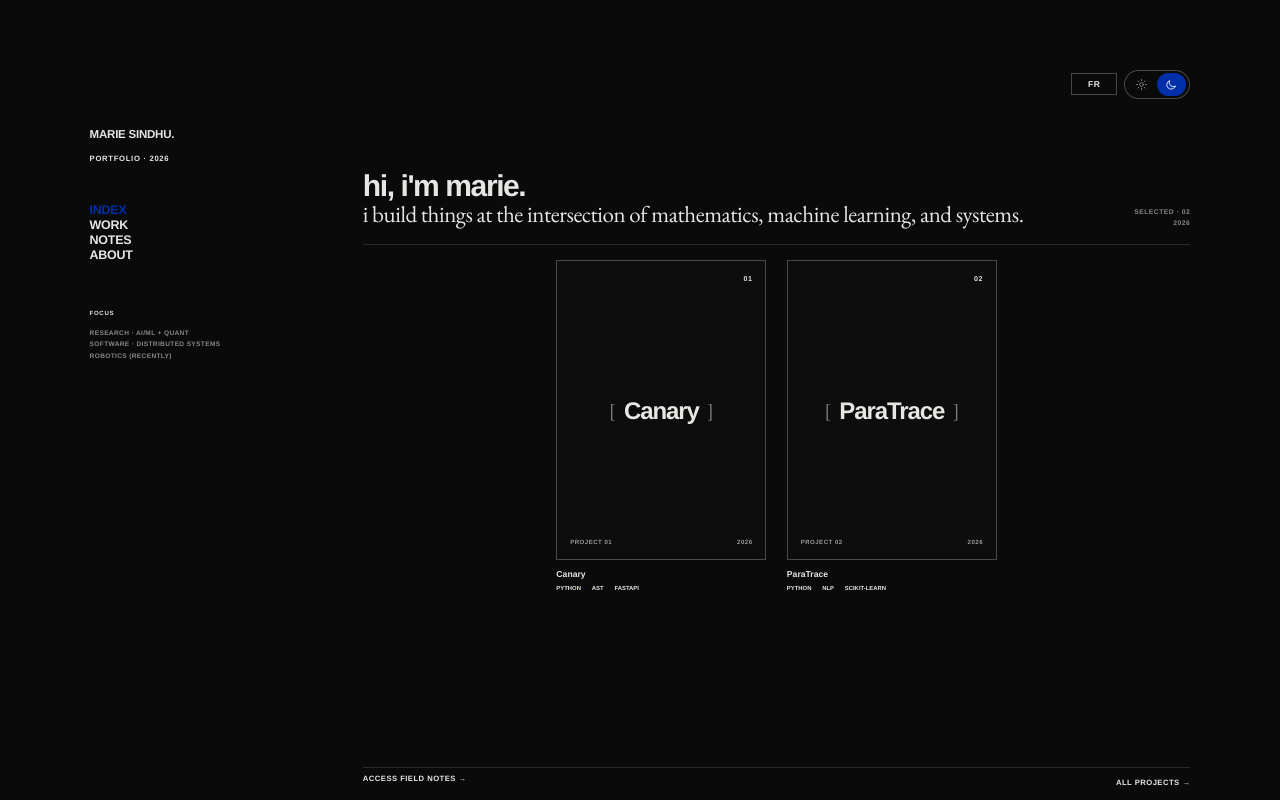
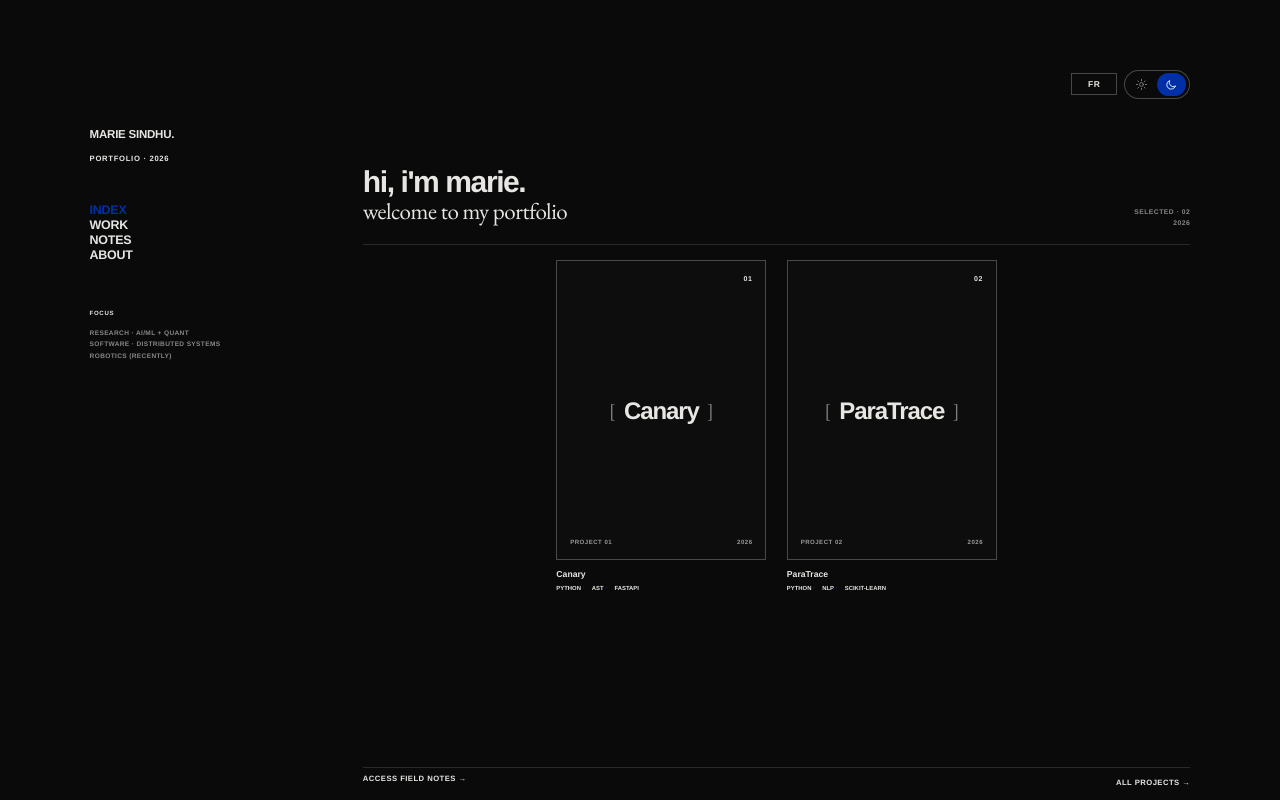
Before and after one commit to cybr-wisp/marie.dev, a Next.js app: page / in a window 1280 px wide. Built offline with nearby package versions, Linux system fonts and the light colour scheme.

Commit message:
feat: wire TypingHero into index masthead with fade-up

```diff
--- a/components/home/ProjectIndex.tsx
+++ b/components/home/ProjectIndex.tsx
@@ -1,6 +1,7 @@
 import Link from "next/link";
 
 import { projects } from "@/content/projects";
+import { TypingHero } from "@/components/home/TypingHero";
 
 export function ProjectIndex() {
   const featuredProjects = projects.slice(0, 2);
@@ -11,27 +12,9 @@ export function ProjectIndex() {
       id="work"
       aria-label="Featured projects"
     >
-      <header className="index-masthead">
+      <header className="index-masthead fade-up" style={{ animationDelay: "0.05s" }}>
         <div className="index-masthead__copy">
-          <p className="copy-en">
-            <strong>hi, i&apos;m marie.</strong>
-            <span>
-              i build things at the intersection of mathematics,{" "}
-              <span className="keep-together">
-                machine learning
-              </span>
-              , and systems.
-            </span>
-          </p>
-
-          <p className="copy-fr">
-            <strong>salut, moi c&apos;est marie.</strong>
-            <span>
-              je construis des choses à l&apos;intersection
-              des mathématiques, de l&apos;apprentissage automatique
-              et des systèmes.
-            </span>
-          </p>
+          <TypingHero />
         </div>
 
         <div className="index-masthead__meta">
@@ -40,7 +23,7 @@ export function ProjectIndex() {
         </div>
       </header>
 
-      <div className="index-exhibits">
+      <div className="index-exhibits fade-up" style={{ animationDelay: "0.3s" }}>
         {featuredProjects.map((project) => (
           <article
             className="index-exhibit"
@@ -145,7 +128,7 @@ export function ProjectIndex() {
         ))}
       </div>
 
-      <div className="field-notes-footer">
+      <div className="field-notes-footer fade-up" style={{ animationDelay: "0.5s" }}>
         <a
           href="https://github.com/cybr-wisp/marie.dev"
           target="_blank"
@@ -160,7 +143,7 @@ export function ProjectIndex() {
         </a>
       </div>
 
-      <div className="index-projects-footer">
+      <div className="index-projects-footer fade-up" style={{ animationDelay: "0.5s" }}>
         <Link href="/projects">
           <span className="copy-en">
             ALL PROJECTS →
```
